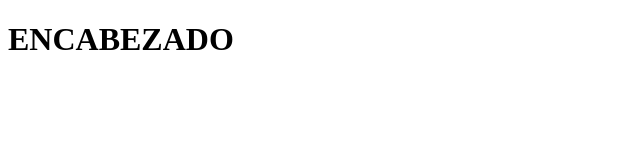
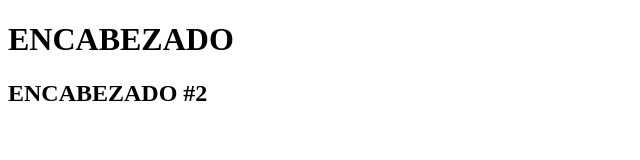
Before and after one commit to JReymonS/PruebaGit2, a plain HTML site: page Index.html in a window 1280 px wide. Shown: the whole page, without its empty margins (0-640 px from the left). Drawn offline with Linux system fonts and the light colour scheme.

Commit message:
Se agrego encabezado 2 en index

```diff
--- a/Index.html
+++ b/Index.html
@@ -7,5 +7,6 @@
 </head>
 <body>
     <h1>ENCABEZADO</h1>
+    <h2>ENCABEZADO #2</h2>
 </body>
 </html>
```
